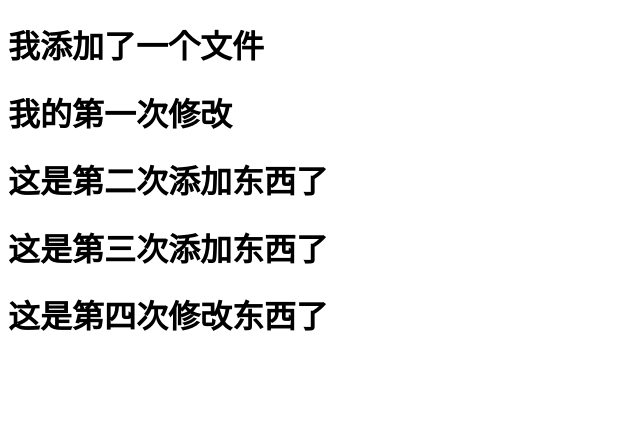
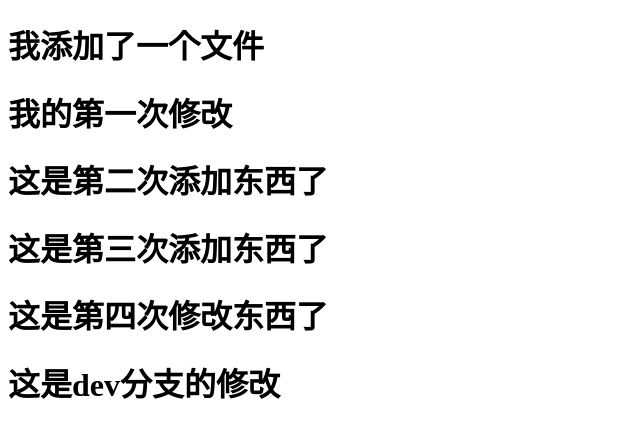
Before and after one commit to cckkzz/testgit, a plain HTML site: page index.html in a window 1280 px wide. Shown: the whole page, without its empty margins (0-640 px from the left). Drawn offline with Linux system fonts and the light colour scheme.

Commit message:
这是dev的第一次修改

```diff
--- a/index.html
+++ b/index.html
@@ -10,5 +10,6 @@
 	<h1>这是第二次添加东西了</h1>
 	<h1>这是第三次添加东西了</h1>
 	<h1>这是第四次修改东西了</h1>
+	<h1>这是dev分支的修改</h1>
 </body>
 </html>
```
